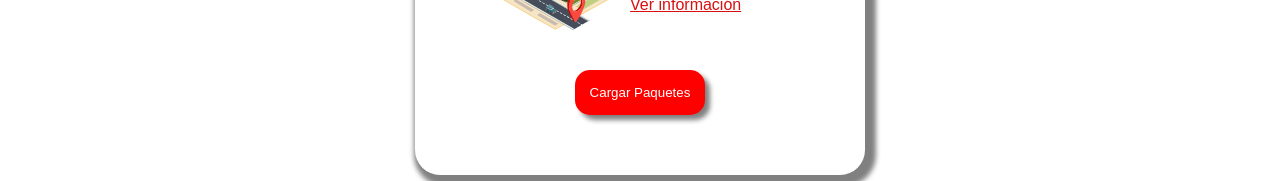
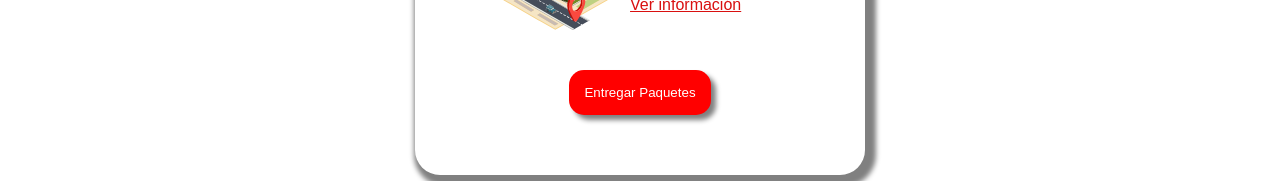
Before and after one commit to imdaviddev/tp-final-laboratorio-frontend, a React (Vite) app: page /conductor in a window 1280 px wide. Shown: the part 514-695 px from the top of the page. Built offline with nearby package versions, Linux system fonts and the light colour scheme.

Commit message:
Eliminar sucursales

```diff
--- a/src/components/HeaderComponent/Header.tsx
+++ b/src/components/HeaderComponent/Header.tsx
@@ -11,11 +11,9 @@ const NavbarCliente = () => {
     <nav className="header-bottom">
       <ul>
         <li>Seguimiento</li>
-        <li>Sucursales</li>
         <li>Sobre Nosotros</li>
       </ul>
     </nav>
-
   )
 }
 
--- a/src/pages/Conductor/ConductorInicio.tsx
+++ b/src/pages/Conductor/ConductorInicio.tsx
@@ -41,7 +41,7 @@ const ConductorInicio = () => {
                     </div>
 
                     <button id="generarLista" className='button-conductor' onClick={handleGenerarListaClick}>
-                        Cargar Paquetes
+                        Entregar Paquetes
                     </button>
                 </div>
             </div>
```
